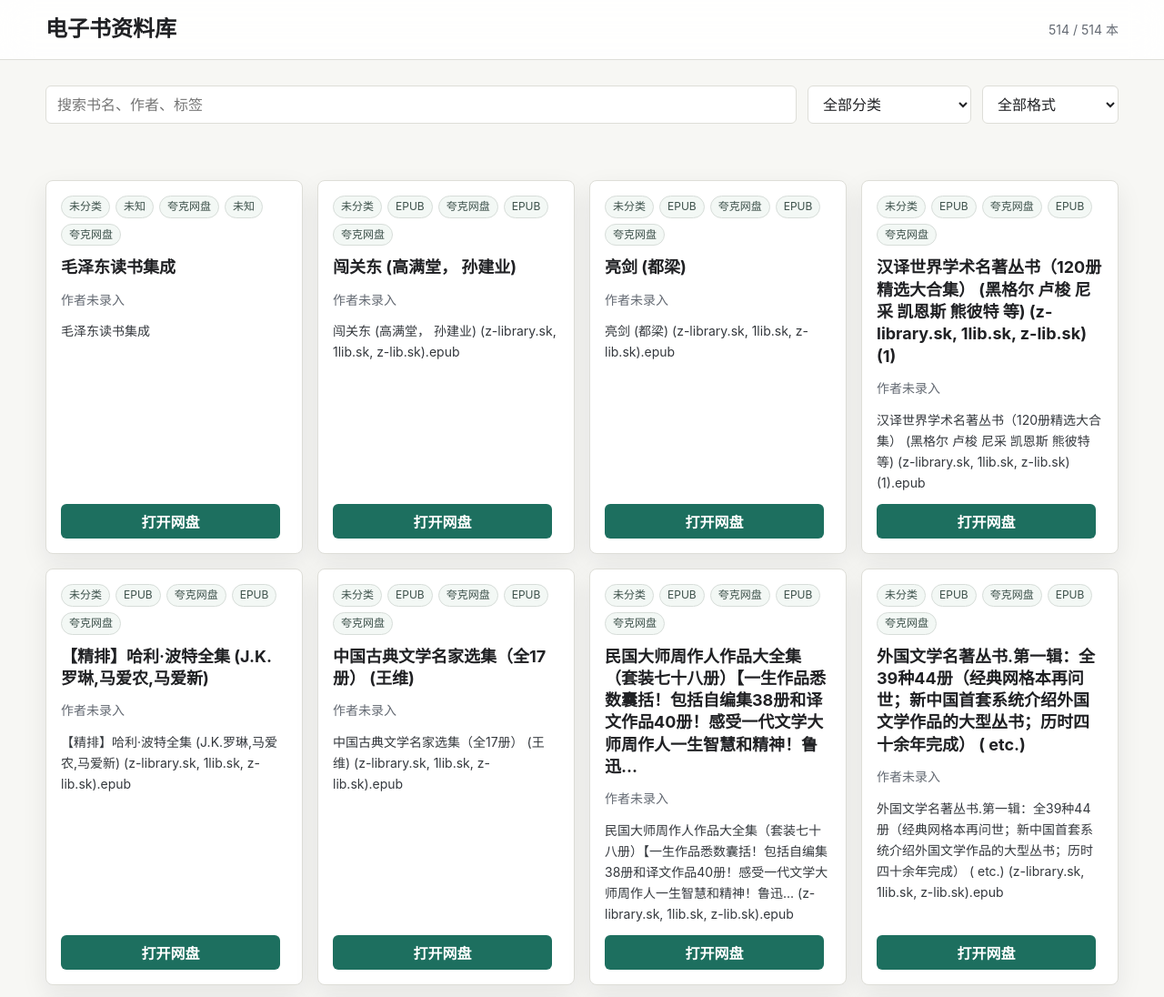
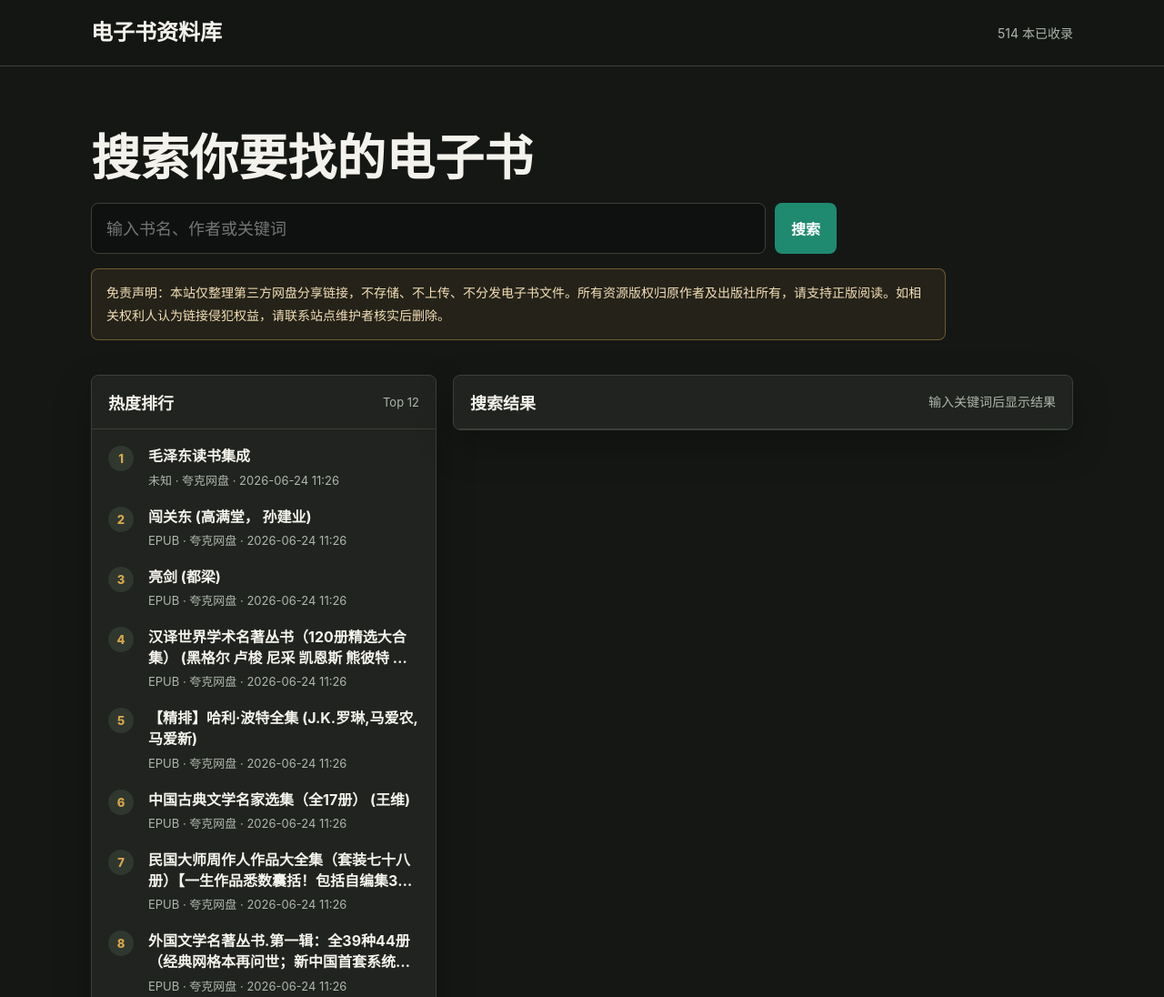
Before and after one commit to ningyan1228/ebook-library, a plain HTML site: page index.html in a window 1280 px wide. Shown: the top 1096 px of the page at 91% size. Drawn offline with Linux system fonts and the light colour scheme.

Commit message:
Add files via upload

```diff
--- a/index.html
+++ b/index.html
@@ -6,15 +6,17 @@
   <title>电子书资料库</title>
   <style>
     :root {
-      --bg: #f7f7f4;
-      --panel: #ffffff;
-      --text: #202124;
-      --muted: #646a73;
-      --line: #deded8;
-      --accent: #1d6f5f;
-      --accent-strong: #155447;
-      --warn: #9a5b00;
-      --shadow: 0 10px 28px rgba(24, 31, 37, 0.08);
+      --bg: #151715;
+      --panel: #20231f;
+      --panel-soft: #262b25;
+      --text: #f4f2ec;
+      --muted: #aeb7ac;
+      --line: #3a4038;
+      --accent: #1f8a70;
+      --accent-strong: #27a886;
+      --gold: #d8a74b;
+      --danger: #f0c36d;
+      --shadow: 0 16px 40px rgba(0, 0, 0, 0.25);
     }
 
     * {
@@ -23,9 +25,9 @@
 
     body {
       margin: 0;
-      font-family: -apple-system, BlinkMacSystemFont, "Segoe UI", "Microsoft YaHei", sans-serif;
       color: var(--text);
       background: var(--bg);
+      font-family: -apple-system, BlinkMacSystemFont, "Segoe UI", "Microsoft YaHei", sans-serif;
     }
 
     a {
@@ -40,28 +42,33 @@
 
     header {
       border-bottom: 1px solid var(--line);
-      background: rgba(255, 255, 255, 0.88);
-      backdrop-filter: blur(16px);
+      background: rgba(21, 23, 21, 0.92);
       position: sticky;
       top: 0;
       z-index: 10;
+      backdrop-filter: blur(16px);
+    }
+
+    .bar,
+    main,
+    footer {
+      width: min(1080px, calc(100vw - 32px));
+      margin: 0 auto;
     }
 
     .bar {
-      width: min(1180px, calc(100vw - 32px));
-      margin: 0 auto;
-      padding: 18px 0;
-      display: grid;
-      grid-template-columns: 1fr auto;
+      min-height: 72px;
+      display: flex;
+      align-items: center;
+      justify-content: space-between;
       gap: 16px;
-      align-items: center;
     }
 
-    h1 {
+    .brand {
       margin: 0;
       font-size: 24px;
       line-height: 1.2;
-      font-weight: 750;
+      font-weight: 800;
       letter-spacing: 0;
     }
 
@@ -72,175 +79,269 @@
     }
 
     main {
-      width: min(1180px, calc(100vw - 32px));
-      margin: 0 auto;
-      padding: 28px 0 44px;
       flex: 1;
+      padding: 46px 0 42px;
     }
 
-    .toolbar {
-      display: grid;
-      grid-template-columns: minmax(220px, 1fr) 180px 150px;
-      gap: 12px;
-      align-items: center;
-      margin-bottom: 22px;
+    .hero {
+      padding: 26px 0 20px;
     }
 
-    input,
-    select {
+    .hero h1 {
+      margin: 0 0 20px;
+      font-size: clamp(30px, 5vw, 54px);
+      line-height: 1.08;
+      font-weight: 850;
+      letter-spacing: 0;
+    }
+
+    .search-wrap {
+      display: grid;
+      grid-template-columns: 1fr auto;
+      gap: 10px;
+      max-width: 820px;
+      margin-bottom: 16px;
+    }
+
+    .search-wrap input {
       width: 100%;
-      min-height: 42px;
+      height: 56px;
       border: 1px solid var(--line);
-      border-radius: 6px;
-      background: var(--panel);
+      border-radius: 8px;
+      background: #0f1110;
       color: var(--text);
       font: inherit;
-      padding: 0 12px;
+      font-size: 18px;
       outline: none;
+      padding: 0 16px;
     }
 
-    input:focus,
-    select:focus {
-      border-color: var(--accent);
-      box-shadow: 0 0 0 3px rgba(29, 111, 95, 0.16);
+    .search-wrap input:focus {
+      border-color: var(--accent-strong);
+      box-shadow: 0 0 0 4px rgba(39, 168, 134, 0.14);
+    }
+
+    .search-wrap button,
+    .open-link,
+    .copy {
+      min-height: 42px;
+      border: 0;
+      border-radius: 8px;
+      color: #ffffff;
+      background: var(--accent);
+      font: inherit;
+      font-weight: 750;
+      cursor: pointer;
+      text-decoration: none;
+      display: inline-flex;
+      align-items: center;
+      justify-content: center;
+      padding: 0 18px;
+      white-space: nowrap;
+    }
+
+    .search-wrap button {
+      height: 56px;
+    }
+
+    .search-wrap button:hover,
+    .open-link:hover {
+      background: var(--accent-strong);
+    }
+
+    .copy {
+      background: #343a34;
+      color: var(--text);
+    }
+
+    .disclaimer {
+      max-width: 940px;
+      border: 1px solid rgba(216, 167, 75, 0.42);
+      border-radius: 8px;
+      background: rgba(216, 167, 75, 0.08);
+      color: #f4dfb6;
+      padding: 14px 16px;
+      font-size: 14px;
+      line-height: 1.75;
+    }
+
+    .layout {
+      display: grid;
+      grid-template-columns: minmax(280px, 380px) 1fr;
+      gap: 18px;
+      align-items: start;
+      margin-top: 18px;
+    }
+
+    .panel {
+      border: 1px solid var(--line);
+      border-radius: 8px;
+      background: var(--panel);
+      box-shadow: var(--shadow);
+      overflow: hidden;
+    }
+
+    .panel-head {
+      display: flex;
+      align-items: center;
+      justify-content: space-between;
+      gap: 12px;
+      padding: 16px 18px;
+      border-bottom: 1px solid var(--line);
+    }
+
+    .panel h2 {
+      margin: 0;
+      font-size: 18px;
+      letter-spacing: 0;
+    }
+
+    .panel-note {
+      color: var(--muted);
+      font-size: 13px;
+      white-space: nowrap;
+    }
+
+    .ranking {
+      list-style: none;
+      margin: 0;
+      padding: 8px;
+    }
+
+    .rank-item {
+      display: grid;
+      grid-template-columns: 34px 1fr;
+      gap: 10px;
+      padding: 10px;
+      border-radius: 7px;
+      color: var(--text);
+      text-decoration: none;
+    }
+
+    .rank-item:hover {
+      background: var(--panel-soft);
+    }
+
+    .rank-num {
+      width: 28px;
+      height: 28px;
+      border-radius: 999px;
+      display: inline-flex;
+      align-items: center;
+      justify-content: center;
+      background: #2f372f;
+      color: var(--gold);
+      font-size: 13px;
+      font-weight: 800;
+    }
+
+    .rank-title {
+      display: block;
+      font-weight: 700;
+      line-height: 1.45;
+      overflow: hidden;
+      display: -webkit-box;
+      -webkit-line-clamp: 2;
+      -webkit-box-orient: vertical;
+    }
+
+    .rank-meta {
+      display: block;
+      margin-top: 4px;
+      color: var(--muted);
+      font-size: 13px;
     }
 
     .status {
-      margin: 8px 0 18px;
       color: var(--muted);
       min-height: 22px;
       font-size: 14px;
     }
 
-    .grid {
-      display: grid;
-      grid-template-columns: repeat(auto-fill, minmax(260px, 1fr));
-      gap: 16px;
+    .results {
+      padding: 0;
     }
 
-    .book {
-      background: var(--panel);
-      border: 1px solid var(--line);
-      border-radius: 8px;
-      box-shadow: var(--shadow);
-      min-height: 238px;
-      padding: 16px;
-      display: flex;
-      flex-direction: column;
-      gap: 12px;
+    .result-list {
+      display: grid;
+      gap: 1px;
+      background: var(--line);
     }
 
-    .meta {
-      display: flex;
-      flex-wrap: wrap;
-      gap: 6px;
+    .result {
+      background: var(--panel);
+      padding: 16px 18px;
+      display: grid;
+      grid-template-columns: 1fr auto;
+      gap: 14px;
+      align-items: center;
     }
 
-    .tag {
-      border: 1px solid #d7ddd9;
-      border-radius: 999px;
-      color: #3d514b;
-      background: #f3f8f5;
-      padding: 3px 8px;
-      font-size: 12px;
-      line-height: 1.4;
-      max-width: 100%;
-      overflow-wrap: anywhere;
-    }
-
-    .book h2 {
-      font-size: 18px;
-      line-height: 1.35;
+    .result h3 {
       margin: 0;
+      font-size: 17px;
+      line-height: 1.45;
       letter-spacing: 0;
     }
 
-    .detail {
+    .result-meta {
       color: var(--muted);
-      font-size: 14px;
-      line-height: 1.55;
-      margin: 0;
+      margin-top: 6px;
+      font-size: 13px;
+      line-height: 1.5;
     }
 
-    .desc {
-      color: #34383d;
-      font-size: 14px;
-      line-height: 1.65;
-      margin: 0;
-      flex: 1;
-    }
-
-    .actions {
-      display: grid;
-      grid-template-columns: 1fr auto;
+    .result-actions {
+      display: flex;
       gap: 8px;
       align-items: center;
     }
 
-    .download,
-    .copy {
-      border: 0;
-      border-radius: 6px;
-      min-height: 38px;
-      font: inherit;
-      cursor: pointer;
-      text-decoration: none;
-      display: inline-flex;
-      align-items: center;
-      justify-content: center;
-      padding: 0 12px;
-    }
-
-    .download {
-      background: var(--accent);
-      color: #fff;
-      font-weight: 650;
-    }
-
-    .download:hover {
-      background: var(--accent-strong);
-    }
-
-    .copy {
-      background: #eef1ef;
-      color: #24332f;
-      white-space: nowrap;
-    }
-
     .empty,
     .error {
-      border: 1px solid var(--line);
-      border-radius: 8px;
+      padding: 28px 18px;
+      color: var(--muted);
       background: var(--panel);
-      color: var(--muted);
-      padding: 24px;
     }
 
     .error {
-      color: var(--warn);
+      color: var(--danger);
     }
 
     footer {
-      width: min(1180px, calc(100vw - 32px));
-      margin: 0 auto;
-      padding: 0 0 22px;
+      padding: 0 0 26px;
       color: var(--muted);
       font-size: 13px;
       line-height: 1.6;
     }
 
-    @media (max-width: 760px) {
-      .bar,
-      .toolbar {
+    @media (max-width: 820px) {
+      .bar {
+        align-items: flex-start;
+        flex-direction: column;
+        justify-content: center;
+        padding: 14px 0;
+      }
+
+      main {
+        padding-top: 26px;
+      }
+
+      .search-wrap,
+      .layout,
+      .result {
         grid-template-columns: 1fr;
       }
 
-      .count {
-        white-space: normal;
+      .search-wrap button,
+      .open-link,
+      .copy {
+        width: 100%;
       }
 
-      main {
-        padding-top: 18px;
+      .result-actions {
+        display: grid;
+        grid-template-columns: 1fr;
       }
     }
   </style>
@@ -249,50 +350,63 @@
   <div class="shell">
     <header>
       <div class="bar">
-        <h1>电子书资料库</h1>
+        <p class="brand">电子书资料库</p>
         <div class="count" id="count">正在加载</div>
       </div>
     </header>
 
     <main>
-      <section class="toolbar" aria-label="搜索和筛选">
-        <input id="search" type="search" placeholder="搜索书名、作者、标签" autocomplete="off">
-        <select id="category" aria-label="分类">
-          <option value="">全部分类</option>
-        </select>
-        <select id="format" aria-label="格式">
-          <option value="">全部格式</option>
-        </select>
+      <section class="hero" aria-label="搜索">
+        <h1>搜索你要找的电子书</h1>
+        <form class="search-wrap" id="searchForm">
+          <input id="search" type="search" placeholder="输入书名、作者或关键词" autocomplete="off">
+          <button type="submit">搜索</button>
+        </form>
+        <div class="disclaimer">
+          免责声明：本站仅整理第三方网盘分享链接，不存储、不上传、不分发电子书文件。所有资源版权归原作者及出版社所有，请支持正版阅读。如相关权利人认为链接侵犯权益，请联系站点维护者核实后删除。
+        </div>
       </section>
 
-      <div class="status" id="status"></div>
-      <section class="grid" id="grid" aria-live="polite"></section>
+      <section class="layout">
+        <section class="panel" aria-label="热度排行">
+          <div class="panel-head">
+            <h2>热度排行</h2>
+            <span class="panel-note">Top 12</span>
+          </div>
+          <ol class="ranking" id="ranking"></ol>
+        </section>
+
+        <section class="panel results" aria-label="搜索结果">
+          <div class="panel-head">
+            <h2>搜索结果</h2>
+            <span class="status" id="status">输入关键词后显示结果</span>
+          </div>
+          <div class="result-list" id="results"></div>
+        </section>
+      </section>
     </main>
 
     <footer>
-      仅收录你拥有分享权或已获授权的资源链接。下载页面由网盘服务提供，本站不托管电子书文件。
+      本站不提供版权规避、破解或文件托管服务。公开发布前请确认链接内容为公版、已获授权或你拥有合法分享权的资源。
     </footer>
   </div>
 
   <script>
     const state = {
       books: [],
-      query: "",
-      category: "",
-      format: ""
+      query: ""
     };
 
     const els = {
       count: document.querySelector("#count"),
+      form: document.querySelector("#searchForm"),
       search: document.querySelector("#search"),
-      category: document.querySelector("#category"),
-      format: document.querySelector("#format"),
+      ranking: document.querySelector("#ranking"),
       status: document.querySelector("#status"),
-      grid: document.querySelector("#grid")
+      results: document.querySelector("#results")
     };
 
     const normalize = (value) => String(value || "").trim().toLowerCase();
-    const unique = (items) => [...new Set(items.filter(Boolean))].sort((a, b) => a.localeCompare(b, "zh-CN"));
 
     function searchableText(book) {
       return normalize([
@@ -306,30 +420,6 @@
       ].join(" "));
     }
 
-    function fillSelect(select, values, firstLabel) {
-      select.innerHTML = `<option value="">${firstLabel}</option>`;
-      values.forEach((value) => {
-        const option = document.createElement("option");
-        option.value = value;
-        option.textContent = value;
-        select.appendChild(option);
-      });
-    }
-
-    function renderFilters() {
-      fillSelect(els.category, unique(state.books.map((book) => book.category)), "全部分类");
-      fillSelect(els.format, unique(state.books.map((book) => book.format)), "全部格式");
-    }
-
-    function getFilteredBooks() {
-      return state.books.filter((book) => {
-        const matchQuery = !state.query || searchableText(book).includes(state.query);
-        const matchCategory = !state.category || book.category === state.category;
-        const matchFormat = !state.format || book.format === state.format;
-        return matchQuery && matchCategory && matchFormat;
-      });
-    }
-
     function escapeHtml(value) {
       return String(value || "").replace(/[&<>"']/g, (char) => ({
         "&": "&amp;",
@@ -340,43 +430,55 @@
       }[char]));
     }
 
-    function renderBook(book) {
-      const authors = (book.authors || []).join(" / ") || "作者未录入";
-      const tags = [book.category, book.format, book.cloudProvider, ...(book.tags || [])].filter(Boolean);
-      const code = book.extractionCode ? `<button class="copy" type="button" data-code="${escapeHtml(book.extractionCode)}">复制提取码</button>` : "";
-      const details = [
-        authors,
-        book.publisher,
-        book.year,
-        book.size
+    function getMeta(book) {
+      return [
+        (book.authors || []).join(" / "),
+        book.format,
+        book.cloudProvider,
+        book.sharedAt
       ].filter(Boolean).join(" · ");
+    }
+
+    function renderRanking() {
+      const ranked = state.books
+        .slice()
+        .sort((a, b) => (Number(b.hotScore || 0) - Number(a.hotScore || 0)) || a.id.localeCompare(b.id))
+        .slice(0, 12);
+
+      els.ranking.innerHTML = ranked.map((book, index) => `
+        <li>
+          <a class="rank-item" href="${escapeHtml(book.url)}" target="_blank" rel="noopener noreferrer">
+            <span class="rank-num">${index + 1}</span>
+            <span>
+              <span class="rank-title">${escapeHtml(book.title)}</span>
+              <span class="rank-meta">${escapeHtml(getMeta(book))}</span>
+            </span>
+          </a>
+        </li>
+      `).join("");
+    }
+
+    function renderResult(book) {
+      const copyButton = book.extractionCode
+        ? `<button class="copy" type="button" data-code="${escapeHtml(book.extractionCode)}">复制提取码</button>`
+        : "";
 
       return `
-        <article class="book">
-          <div class="meta">${tags.map((tag) => `<span class="tag">${escapeHtml(tag)}</span>`).join("")}</div>
-          <h2>${escapeHtml(book.title)}</h2>
-          <p class="detail">${escapeHtml(details)}</p>
-          <p class="desc">${escapeHtml(book.description || "暂无简介。")}</p>
-          <div class="actions">
-            <a class="download" href="${escapeHtml(book.url)}" target="_blank" rel="noopener noreferrer">打开网盘</a>
-            ${code}
+        <article class="result">
+          <div>
+            <h3>${escapeHtml(book.title)}</h3>
+            <div class="result-meta">${escapeHtml(getMeta(book))}</div>
+          </div>
+          <div class="result-actions">
+            ${copyButton}
+            <a class="open-link" href="${escapeHtml(book.url)}" target="_blank" rel="noopener noreferrer">打开网盘</a>
           </div>
         </article>
       `;
     }
 
-    function render() {
-      const filtered = getFilteredBooks();
-      els.count.textContent = `${filtered.length} / ${state.books.length} 本`;
-      els.status.textContent = state.query ? `关键词：${state.query}` : "";
-
-      if (!filtered.length) {
-        els.grid.innerHTML = `<div class="empty">没有找到匹配的书。</div>`;
-        return;
-      }
-
-      els.grid.innerHTML = filtered.map(renderBook).join("");
-      els.grid.querySelectorAll(".copy").forEach((button) => {
+    function wireCopyButtons() {
+      els.results.querySelectorAll(".copy").forEach((button) => {
         button.addEventListener("click", async () => {
           await navigator.clipboard.writeText(button.dataset.code);
           button.textContent = "已复制";
@@ -387,33 +489,52 @@
       });
     }
 
+    function renderResults() {
+      const query = state.query;
+
+      if (!query) {
+        els.status.textContent = "输入关键词后显示结果";
+        els.results.innerHTML = "";
+        return;
+      }
+
+      const matched = state.books.filter((book) => searchableText(book).includes(query));
+      const visible = matched.slice(0, 30);
+      els.status.textContent = matched.length ? `找到 ${matched.length} 本，显示前 ${visible.length} 本` : "没有找到匹配结果";
+
+      if (!matched.length) {
+        els.results.innerHTML = `<div class="empty">换一个关键词试试。</div>`;
+        return;
+      }
+
+      els.results.innerHTML = visible.map(renderResult).join("");
+      wireCopyButtons();
+    }
+
     async function loadBooks() {
       try {
         const response = await fetch("books.json", { cache: "no-store" });
         if (!response.ok) throw new Error(`HTTP ${response.status}`);
         const data = await response.json();
         state.books = Array.isArray(data.books) ? data.books : [];
-        renderFilters();
-        render();
+        els.count.textContent = `${state.books.length} 本已收录`;
+        renderRanking();
+        renderResults();
       } catch (error) {
         els.count.textContent = "加载失败";
-        els.grid.innerHTML = `<div class="error">无法读取 books.json。部署到网站空间后会正常加载；本地预览请用静态服务器打开。</div>`;
+        els.results.innerHTML = `<div class="error">无法读取 books.json。部署到网站空间后会正常加载；本地预览请用静态服务器打开。</div>`;
       }
     }
 
     els.search.addEventListener("input", (event) => {
       state.query = normalize(event.target.value);
-      render();
+      renderResults();
     });
 
-    els.category.addEventListener("change", (event) => {
-      state.category = event.target.value;
-      render();
-    });
-
-    els.format.addEventListener("change", (event) => {
-      state.format = event.target.value;
-      render();
+    els.form.addEventListener("submit", (event) => {
+      event.preventDefault();
+      state.query = normalize(els.search.value);
+      renderResults();
     });
 
     loadBooks();
```
